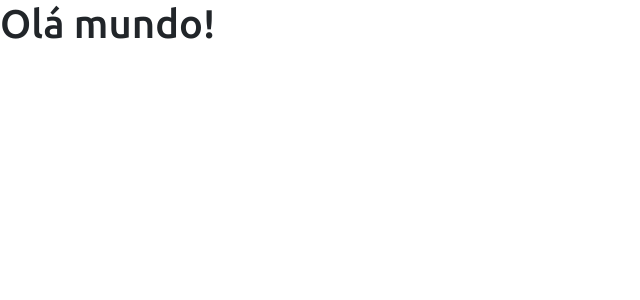
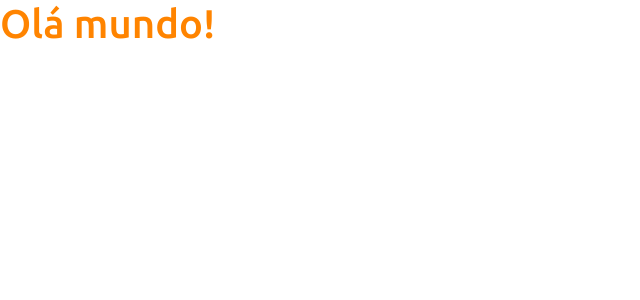
Before and after one commit to andrezzz2/semana-spring-react, a React (Create React App) app in the folder projeto-sds3/frontend/: page / in a window 1280 px wide. Shown: the top 300 px of the page, without its empty margins (0-640 px from the left). Built offline with nearby package versions, Linux system fonts and the light colour scheme.

Commit message:
continuaçao da modificação do Bootstrap

```diff
--- a/projeto-sds3/frontend/src/App.tsx
+++ b/projeto-sds3/frontend/src/App.tsx
@@ -1,7 +1,7 @@
 function App() {
   return (
     <div>
-      <h1>Olá mundo!</h1>
+      <h1 className="text-primary">Olá mundo!</h1>
     </div>
   );
 }
```
